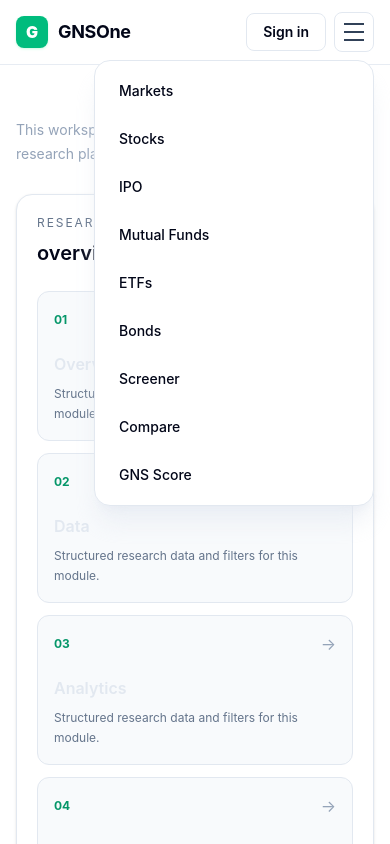
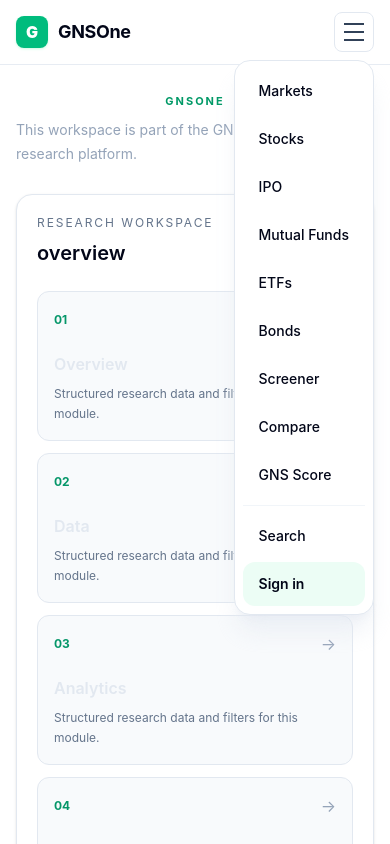
Before and after one commit to Mahi12091/Gnsone-new-, a Next.js app: page / in a window 390 px wide. Both pictures are taken after a click on the heading "Open navigation menu". Shown: the top 844 px of the page. Built offline with nearby package versions, Linux system fonts and the light colour scheme.

Commit message:
fix mobile navigation layout and sign-in placement

```diff
--- a/src/components/site-shell.tsx
+++ b/src/components/site-shell.tsx
@@ -3,18 +3,9 @@
 const links = [
   ["Markets", "/markets"], ["Stocks", "/stocks"], ["IPO", "/ipo"], ["Mutual Funds", "/mutual-funds"], ["ETFs", "/etfs"], ["Bonds", "/bonds"], ["Screener", "/screener"], ["Compare", "/compare"], ["GNS Score", "/gns-score"],
 ];
-
-const footerExplore = [
-  ["Stocks", "/stocks"], ["IPOs", "/ipo"], ["Mutual Funds", "/mutual-funds"], ["ETFs", "/etfs"], ["Bonds", "/bonds"], ["Markets", "/markets"],
-];
-
-const footerTools = [
-  ["Screener", "/screener"], ["Compare", "/compare"], ["GNS Score", "/gns-score"],
-];
-
-const footerCompany = [
-  ["About", "/about"], ["Contact", "/contact"], ["Privacy", "/privacy"], ["Terms", "/terms"], ["Disclaimer", "/disclaimer"],
-];
+const footerExplore = [["Stocks", "/stocks"], ["IPOs", "/ipo"], ["Mutual Funds", "/mutual-funds"], ["ETFs", "/etfs"], ["Bonds", "/bonds"], ["Markets", "/markets"]];
+const footerTools = [["Screener", "/screener"], ["Compare", "/compare"], ["GNS Score", "/gns-score"]];
+const footerCompany = [["About", "/about"], ["Contact", "/contact"], ["Privacy", "/privacy"], ["Terms", "/terms"], ["Disclaimer", "/disclaimer"]];
 
 function FooterLinks({ items }: { items: string[][] }) {
   return <div className="mt-4 space-y-3 text-xs text-slate-500">{items.map(([label, href]) => <Link key={href} className="block transition hover:text-slate-950" href={href}>{label}</Link>)}</div>;
@@ -25,53 +16,28 @@
     <header className="sticky top-0 z-50 border-b border-slate-200/80 bg-white/95 backdrop-blur-xl">
       <div className="mx-auto flex h-16 max-w-[1440px] items-center gap-7 px-4 sm:px-6 lg:px-7">
         <Link href="/" className="flex shrink-0 items-center gap-2.5" aria-label="GNSOne home"><span className="grid h-8 w-8 place-items-center rounded-lg bg-emerald-500 font-black text-white shadow-sm shadow-emerald-100">G</span><span className="text-lg font-bold tracking-[-.02em]">GNSOne</span></Link>
-
         <nav className="hidden items-center gap-5 text-[13px] text-slate-600 xl:flex" aria-label="Primary navigation">{links.map(([label, href]) => <Link key={href} href={href} className="font-medium transition hover:text-slate-950">{label}</Link>)}</nav>
-
         <div className="ml-auto flex items-center gap-2">
-          <Link href="/stocks" className="hidden rounded-lg px-3 py-2 text-sm text-slate-600 hover:bg-slate-50 hover:text-slate-950 sm:block">Search</Link>
-          <Link href="/login" className="rounded-lg border border-slate-200 px-4 py-2 text-sm font-semibold text-slate-700 hover:bg-slate-50">Sign in</Link>
-
+          <Link href="/stocks" className="hidden rounded-lg px-3 py-2 text-sm text-slate-600 hover:bg-slate-50 hover:text-slate-950 xl:block">Search</Link>
+          <Link href="/login" className="hidden rounded-lg border border-slate-200 px-4 py-2 text-sm font-semibold text-slate-700 hover:bg-slate-50 xl:block">Sign in</Link>
           <details className="relative xl:hidden">
-            <summary className="grid h-10 w-10 cursor-pointer place-items-center rounded-lg border border-slate-200 text-slate-700 hover:bg-slate-50" aria-label="Open navigation menu">
-              <span className="flex flex-col gap-1.5"><span className="h-0.5 w-5 bg-current" /><span className="h-0.5 w-5 bg-current" /><span className="h-0.5 w-5 bg-current" /></span>
-            </summary>
-            <div className="absolute right-0 top-12 z-50 w-[min(280px,calc(100vw-32px))] rounded-2xl border border-slate-200 bg-white p-2 shadow-xl shadow-slate-200/60">
-              <nav aria-label="Mobile navigation" className="space-y-1">{links.map(([label, href]) => <Link key={href} href={href} className="block rounded-xl px-4 py-3 text-sm font-medium text-slate-700 hover:bg-slate-50 hover:text-slate-950">{label}</Link>)}</nav>
+            <summary className="grid h-10 w-10 cursor-pointer place-items-center rounded-lg border border-slate-200 bg-white text-slate-700 hover:bg-slate-50" aria-label="Open navigation menu"><span className="flex flex-col gap-1.5"><span className="h-0.5 w-5 bg-current" /><span className="h-0.5 w-5 bg-current" /><span className="h-0.5 w-5 bg-current" /></span></summary>
+            <div className="gns-mobile-menu absolute right-0 top-12 z-[60] rounded-2xl border border-slate-200 bg-white p-2 shadow-xl shadow-slate-200/60">
+              <nav aria-label="Mobile navigation" className="space-y-1">
+                {links.map(([label, href]) => <Link key={href} href={href} className="block whitespace-nowrap rounded-xl px-4 py-3 text-sm font-medium text-slate-700 hover:bg-slate-50 hover:text-slate-950">{label}</Link>)}
+                <div className="my-2 border-t border-slate-100" />
+                <Link href="/stocks" className="block whitespace-nowrap rounded-xl px-4 py-3 text-sm font-medium text-slate-700 hover:bg-slate-50 hover:text-slate-950">Search</Link>
+                <Link href="/login" className="block whitespace-nowrap rounded-xl bg-emerald-50 px-4 py-3 text-sm font-semibold text-emerald-700 hover:bg-emerald-100">Sign in</Link>
+              </nav>
             </div>
           </details>
         </div>
       </div>
     </header>
-
     <main className="mx-auto w-full max-w-[1440px] px-4 py-7 sm:px-6 lg:px-7">{children}</main>
-
-    <footer className="mt-8 border-t border-slate-200 bg-white">
-      <div className="mx-auto max-w-[1440px] px-4 py-12 sm:px-6 lg:px-7">
-        <div className="grid gap-10 sm:grid-cols-2 lg:grid-cols-[1.4fr_1fr_1fr_1fr]">
-          <div>
-            <Link href="/" className="flex items-center gap-2.5"><span className="grid h-9 w-9 place-items-center rounded-xl bg-emerald-500 text-sm font-black text-white">G</span><span className="font-bold text-slate-900">GNSOne</span></Link>
-            <p className="mt-4 max-w-xs text-xs leading-5 text-slate-500">Research smarter. Invest with clarity.</p>
-            <p className="mt-5 max-w-sm text-[10px] leading-5 text-slate-400">Market data and research are provided for informational purposes and may be delayed. GNSOne does not provide personalized investment advice.</p>
-          </div>
-          <div><p className="text-xs font-bold text-slate-900">Explore</p><FooterLinks items={footerExplore} /></div>
-          <div><p className="text-xs font-bold text-slate-900">Tools</p><FooterLinks items={footerTools} /></div>
-          <div><p className="text-xs font-bold text-slate-900">Company</p><FooterLinks items={footerCompany} /></div>
-        </div>
-
-        <div className="mt-10 border-t border-slate-100 pt-5 text-center text-[10px] leading-5 text-slate-400">
-          <p>© 2026 GNSOne. All rights reserved.</p>
-          <p>Investment research · Market intelligence</p>
-        </div>
-      </div>
-    </footer>
+    <footer className="mt-8 border-t border-slate-200 bg-white"><div className="mx-auto max-w-[1440px] px-4 py-12 sm:px-6 lg:px-7"><div className="grid gap-10 sm:grid-cols-2 lg:grid-cols-[1.4fr_1fr_1fr_1fr]"><div><Link href="/" className="flex items-center gap-2.5"><span className="grid h-9 w-9 place-items-center rounded-xl bg-emerald-500 text-sm font-black text-white">G</span><span className="font-bold text-slate-900">GNSOne</span></Link><p className="mt-4 max-w-xs text-xs leading-5 text-slate-500">Research smarter. Invest with clarity.</p><p className="mt-5 max-w-sm text-[10px] leading-5 text-slate-400">Market data and research are provided for informational purposes and may be delayed. GNSOne does not provide personalized investment advice.</p></div><div><p className="text-xs font-bold text-slate-900">Explore</p><FooterLinks items={footerExplore} /></div><div><p className="text-xs font-bold text-slate-900">Tools</p><FooterLinks items={footerTools} /></div><div><p className="text-xs font-bold text-slate-900">Company</p><FooterLinks items={footerCompany} /></div></div><div className="mt-10 border-t border-slate-100 pt-5 text-center text-[10px] leading-5 text-slate-400"><p>© 2026 GNSOne. All rights reserved.</p><p>Investment research · Market intelligence</p></div></div></footer>
   </div>;
 }
 
-export function PageTitle({ eyebrow, title, description }: { eyebrow: string; title: string; description?: string }) {
-  return <div className="mb-7"><p className="text-[11px] font-bold uppercase tracking-[.18em] text-emerald-600">{eyebrow}</p><h1 className="mt-2 text-3xl font-semibold tracking-tight text-slate-950 md:text-4xl">{title}</h1>{description && <p className="mt-2 max-w-3xl text-sm leading-6 text-slate-600">{description}</p>}</div>;
-}
-
-export function Card({ children, className = "", id, ariaLabel }: { children: React.ReactNode; className?: string; id?: string; ariaLabel?: string }) {
-  return <section id={id} aria-label={ariaLabel} className={`rounded-2xl border border-slate-200 bg-white shadow-sm ${className}`}>{children}</section>;
-}
+export function PageTitle({ eyebrow, title, description }: { eyebrow: string; title: string; description?: string }) { return <div className="mb-7"><p className="text-[11px] font-bold uppercase tracking-[.18em] text-emerald-600">{eyebrow}</p><h1 className="mt-2 text-3xl font-semibold tracking-tight text-slate-950 md:text-4xl">{title}</h1>{description && <p className="mt-2 max-w-3xl text-sm leading-6 text-slate-600">{description}</p>}</div>; }
+export function Card({ children, className = "", id, ariaLabel }: { children: React.ReactNode; className?: string; id?: string; ariaLabel?: string }) { return <section id={id} aria-label={ariaLabel} className={`rounded-2xl border border-slate-200 bg-white shadow-sm ${className}`}>{children}</section>; }
```
